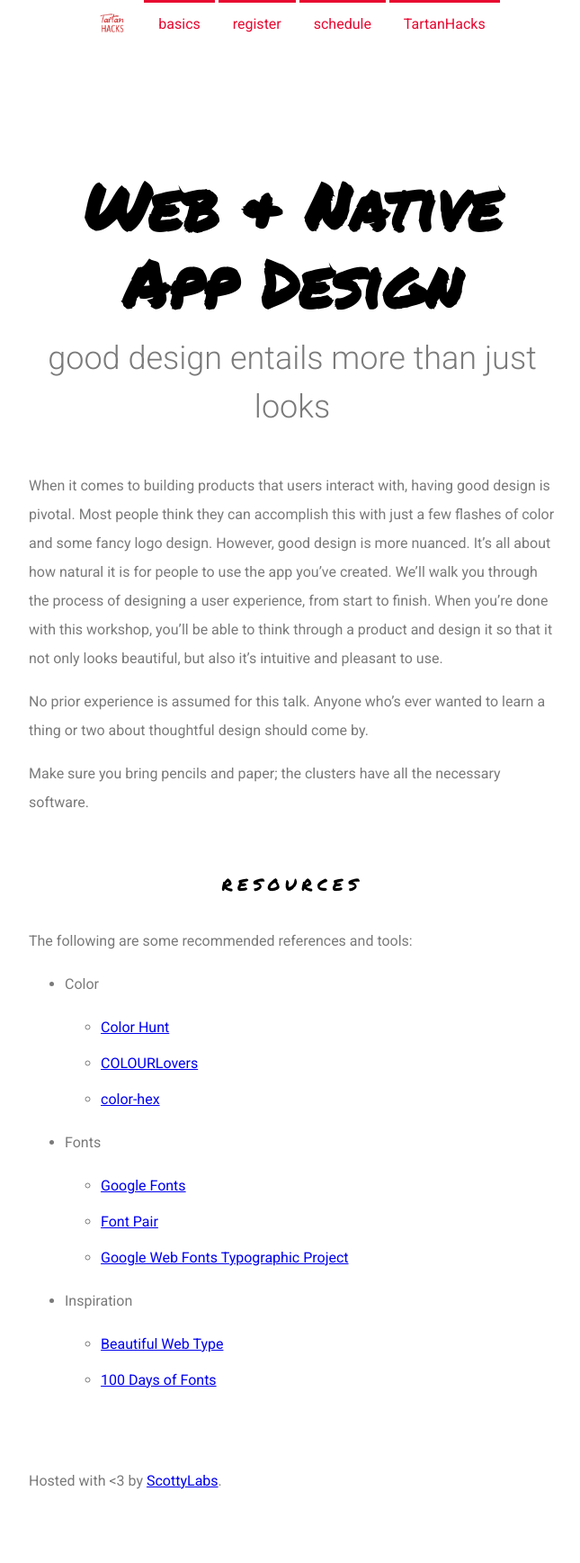
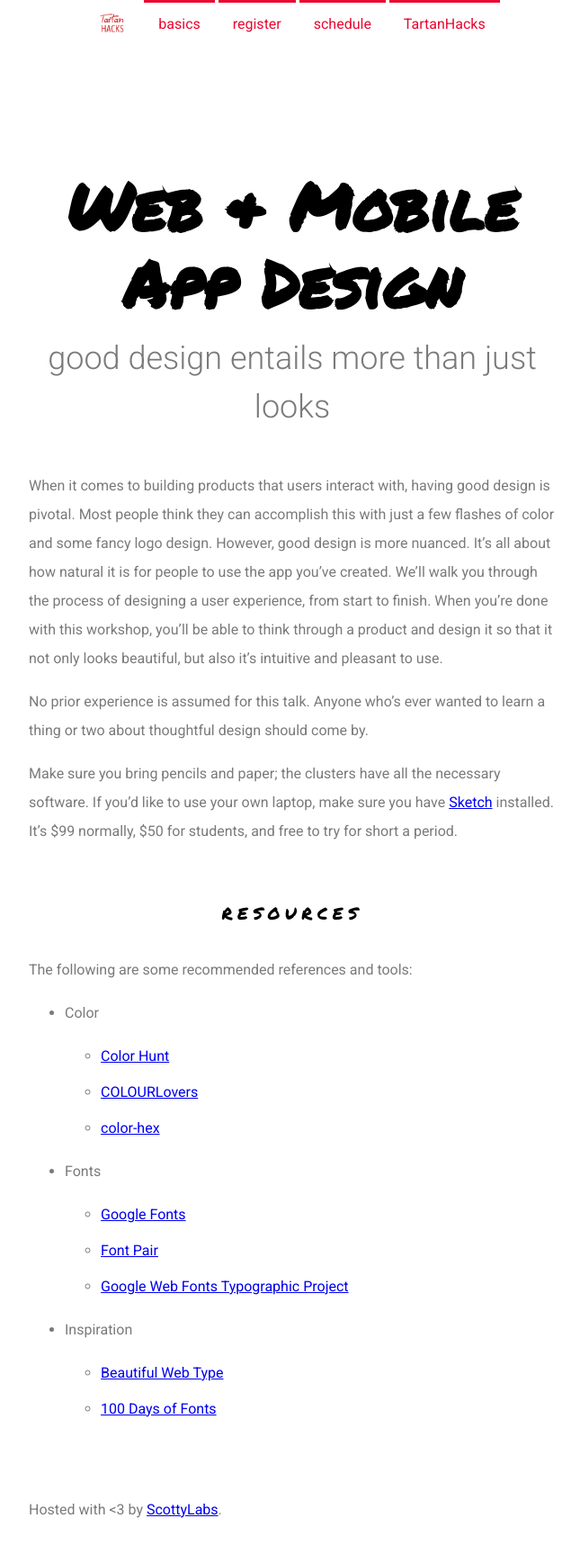
Before and after one commit to ScottyLabs/crashcourse, a Jekyll site: the page built from _talks/design/index.md, in a window 1280 px wide. Shown: the whole page at 90% size, without its empty margins (315-960 px from the left). Built offline with Jekyll 4.4.1, drawn with Linux system fonts in a browser that asks for light colours; nearby versions of some CDN libraries; Markdown is read by kramdown in place of the engine named in the settings; before the commit the page ends 1705 px from its top, so only the background shows below that.

Commit message:
Update design talk description and title

```diff
--- a/_talks/design/index.md
+++ b/_talks/design/index.md
@@ -1,6 +1,6 @@
 ---
 name: design
-title: Web & Native App Design
+title: Web & Mobile App Design
 subtitle: good design entails more than just looks
 description: >
   When it comes to building products that users interact with, having good
@@ -18,7 +18,11 @@ No prior experience is assumed for this talk. Anyone who's ever wanted to learn
 a thing or two about thoughtful design should come by.
 
 Make sure you bring pencils and paper; the clusters have all the necessary
-software.
+software. If you'd like to use your own laptop, make sure you have [Sketch]
+installed. It's $99 normally, $50 for students, and free to try for short a
+period.
+
+[Sketch]: https://www.sketchapp.com/
 
 
 ### Resources
```
